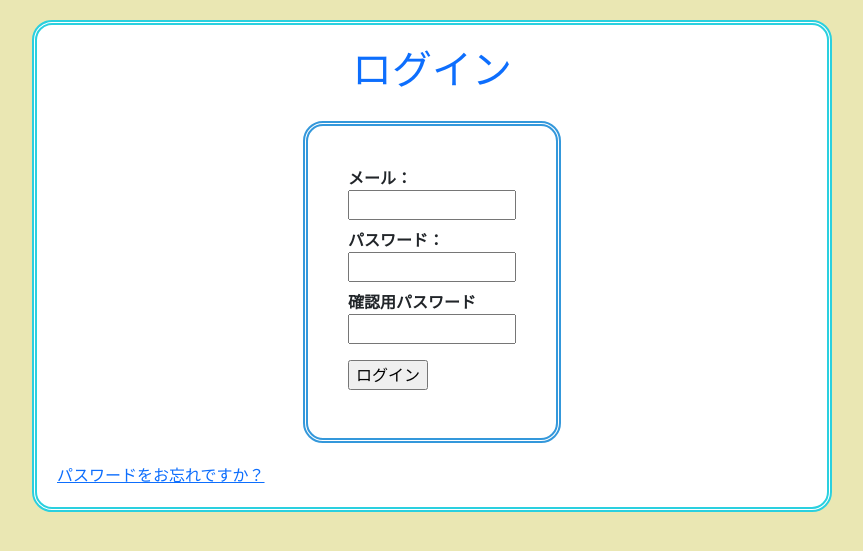
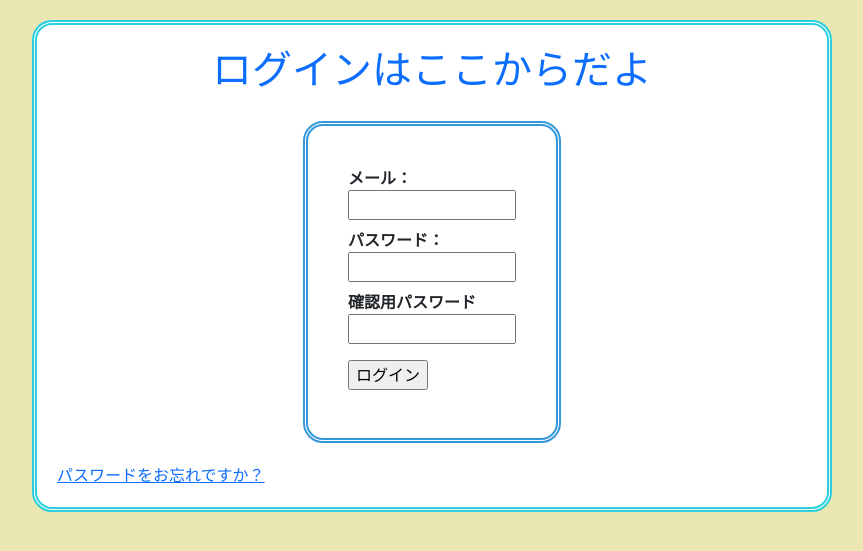
Before and after one commit to mizukami-0418/sns_application, a Flask app: page /login in a window 1280 px wide. Shown: the part 74-625 px from the top of the page, without its empty margins (208-1071 px from the left). Run offline with Flask 3, Linux system fonts and the light colour scheme; parts of the project's set-up code (start-up, migrations or seed data) failed here and were passed over; some libraries are stand-ins or nearby versions.

Commit message:
login.html#デザインの修正

```diff
--- a/flaskr/templates/login.html
+++ b/flaskr/templates/login.html
@@ -5,7 +5,7 @@
 ログイン - {{ super() }}
 {% endblock %}
 {% block content %}
-<h1 class="text-primary" style="text-align: center;">ログイン</h1>
+<h1 class="text-primary" style="text-align: center;">ログインはここからだよ</h1>
 {% for message in get_flashed_messages() %}
 <div class="alert alert-info" role="alert">
   {{ message }}
```
